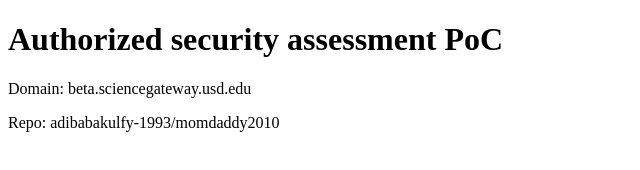
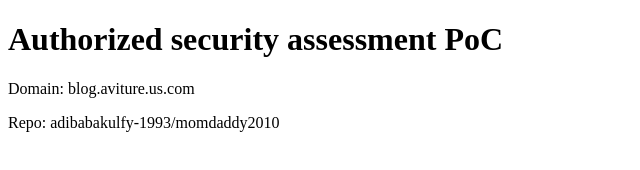
Before and after one commit to adibabakulfy-1993/momdaddy2010, a plain HTML site: page index.html in a window 1280 px wide. Shown: the full height of the page, 0-640 px from the left. Drawn offline with Linux system fonts and the light colour scheme.

Commit message:
init pages

```diff
--- a/index.html
+++ b/index.html
@@ -1 +1 @@
-<!doctype html><html><head><meta charset=utf-8><title>PoC beta.sciencegateway.usd.edu</title></head><body><h1>Authorized security assessment PoC</h1><p>Domain: beta.sciencegateway.usd.edu</p><p>Repo: adibabakulfy-1993/momdaddy2010</p></body></html>
+<!doctype html><html><head><meta charset=utf-8><title>PoC blog.aviture.us.com</title></head><body><h1>Authorized security assessment PoC</h1><p>Domain: blog.aviture.us.com</p><p>Repo: adibabakulfy-1993/momdaddy2010</p></body></html>
```
